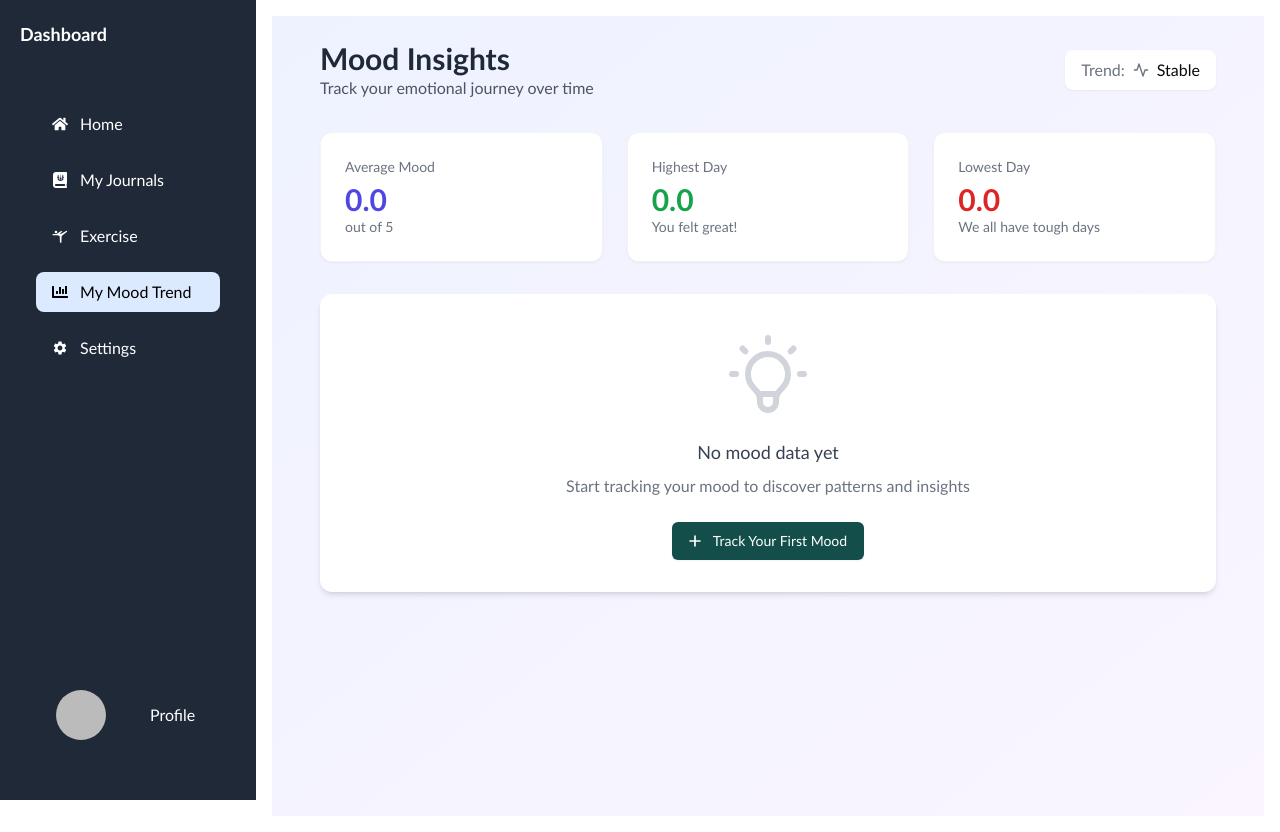
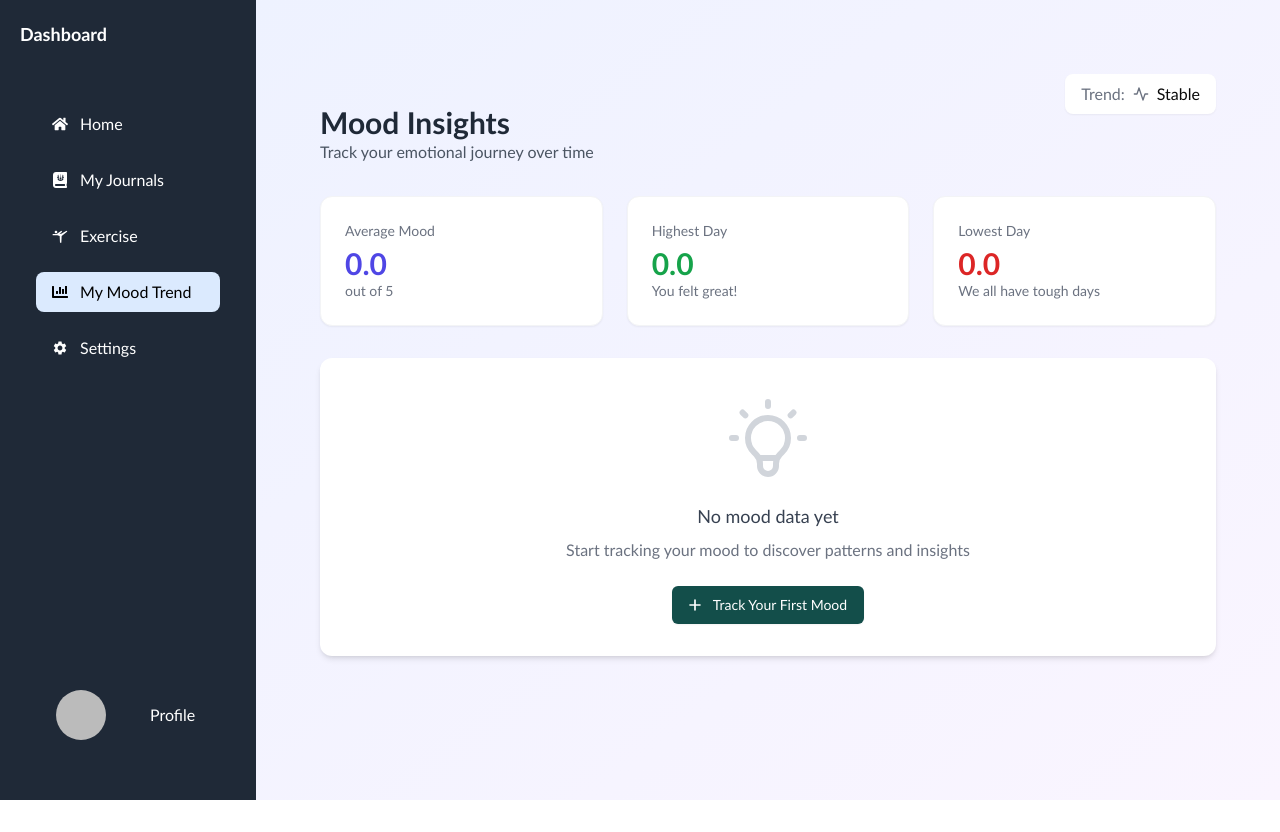
Before and after one commit to Oseun12/Mental-Health, a Next.js app: page /dashboard/moodtrend in a window 1280 px wide. After the commit the page ends 800 px from the top, so only its background shows below. Built offline with nearby package versions, Linux system fonts and the light colour scheme; no server answers; the database is empty; sample sign-in values are in the browser's storage.

Commit message:
Chore: Dashboard Layout setup

```diff
--- a/src/components/DashboardHero.tsx
+++ b/src/components/DashboardHero.tsx
@@ -44,7 +44,7 @@ export default function DashboardHero() {
   const prevFact = () => setIndex((prevIndex) => (prevIndex - 1 + facts.length) % facts.length);
 
   return (
-    <div className="relative w-full min-h-[400px] sm:min-h-[500px] rounded-2xl overflow-hidden -z-50 shadow-xl">
+    <div className="relative w-full max-w-screen-2xl mx-auto min-h-[400px] sm:min-h-[500px] rounded-2xl overflow-hidden -z-50 shadow-xl">
       {/* Background Image with Gradient Overlay */}
       <div className="absolute inset-0">
         <Image
--- a/src/components/DashboardLayout.tsx
+++ b/src/components/DashboardLayout.tsx
@@ -161,7 +161,7 @@ export default function DashboardLayout({ children }: { children: React.ReactNod
         </button>
 
         {/* Page Content - Updated this section */}
-        <main className="p-4 w-full mx-auto"> {/* Centered container */}
+        <main className=" w-full  mx-auto"> {/* Centered container */}
           {children}
         </main>
       </div>
--- a/src/components/MoodTrends.tsx
+++ b/src/components/MoodTrends.tsx
@@ -158,11 +158,11 @@ const MoodTrends = () => {
   };
 
   return (
-    <div className="bg-gradient-to-br from-indigo-50 to-purple-50 min-h-screen p-6">
+    <div className="bg-gradient-to-br from-indigo-50 to-purple-50 min-h-screen p-6 ">
       <div className="max-w-4xl mx-auto">
         <div className="flex items-center justify-between mb-8">
           <div>
-            <h1 className="text-3xl font-bold text-gray-800">Mood Insights</h1>
+            <h1 className="text-3xl font-bold text-gray-800 mt-20">Mood Insights</h1>
             <p className="text-gray-600">Track your emotional journey over time</p>
           </div>
           <div className="flex items-center space-x-2 bg-white px-4 py-2 rounded-lg shadow-sm">
```
